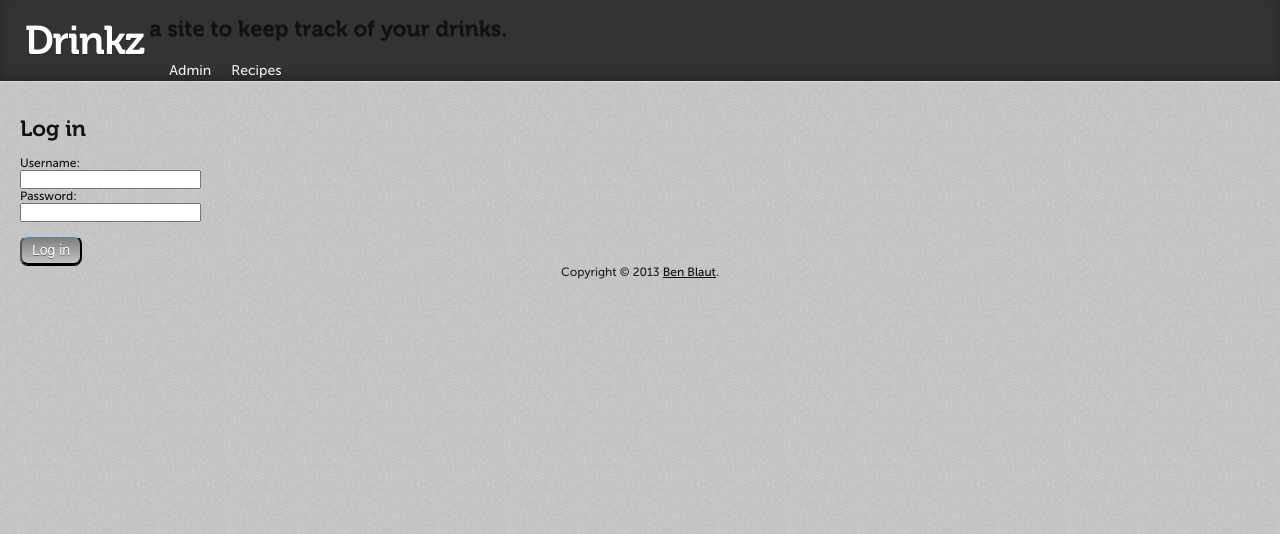
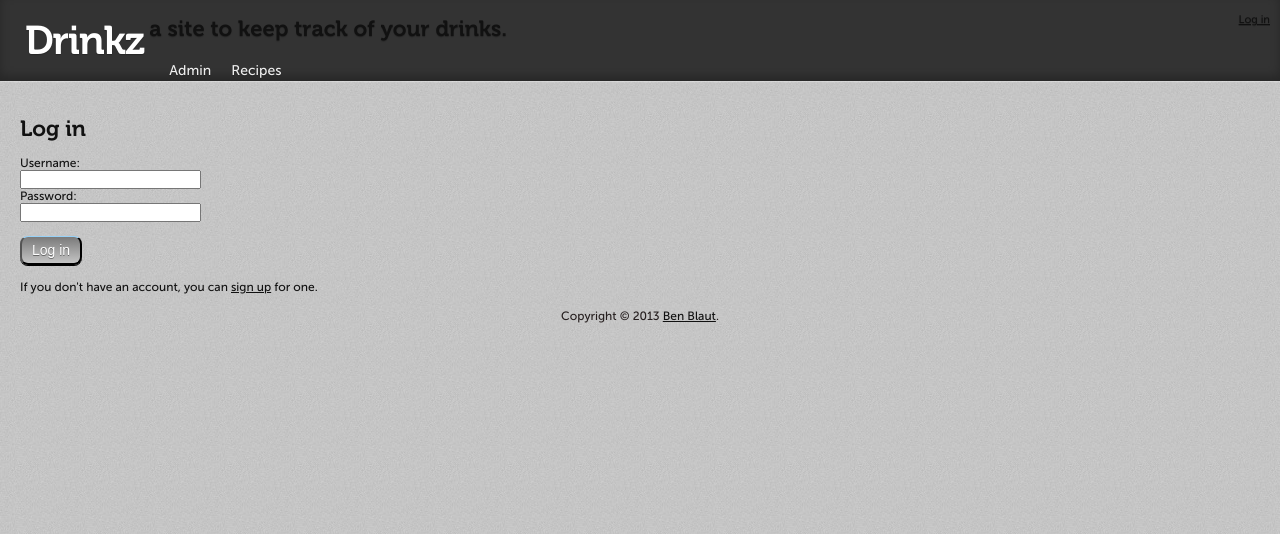
Before and after one commit to benblaut/drinkz_project, a Django app: template templates/registration/login.html in a window 1280 px wide. Shown: the top 534 px of the page. Run offline with Django 3.2, Linux system fonts and the light colour scheme; the template is opened without the code that fills it, so the values that code supplies are empty, except form fields; tables that the repository leaves empty hold one stand-in row (values such as "Sample post"); form fields are guessed from the names that the template uses.

Commit message:
user pages work better

```diff
--- a/drinkz_project/urls.py
+++ b/drinkz_project/urls.py
@@ -11,6 +11,10 @@ urlpatterns = patterns('',
     url(r'^$', 'drinkz_project.views.home', name='home'),
 
     url(r'^users/', include('registration.backends.default.urls')),
+
+    #url(r'^users/login/$', 'users.views.login'),
+
+    #url(r'^users/logout/$', 'users.views.logout'),
 
     # Uncomment the admin/doc line below to enable admin documentation:
     # url(r'^admin/doc/', include('django.contrib.admindocs.urls')),
--- a/static/css/base.css
+++ b/static/css/base.css
@@ -156,6 +156,15 @@ body {
   line-height: 14px;
   display: block;
   padding: 8px 15px;
+}
+
+#user-tools {
+    position: absolute;
+    top: 0;
+    right: 0;
+    padding: 1.2em 10px;
+    font-size: 11px;
+    text-align: right;
 }
 
 .secondary-navigation {
--- a/templates/base.html
+++ b/templates/base.html
@@ -22,6 +22,15 @@
           <li><a href="/recipes">Recipes</a></li>
         </ul>
       </div>
+      <div id="user-tools">
+        {% if user.is_authenticated %}
+        Logged in: {{ user.username }}
+        (<a href="{% url 'auth_logout' %}">Log out</a> |
+        <a href="{% url 'auth_password_change' %}">Change password</a>)
+        {% else %}
+        <a href="{% url 'auth_login' %}">Log in</a>
+        {% endif %}
+      </div>
     </div>
     <div id="wrapper" class="wat-cf">
       <div id="main">
--- a/templates/registration/login.html
+++ b/templates/registration/login.html
@@ -4,13 +4,16 @@
 
 {% block main %}
 
+{% if user.is_authenticated %}
+ <p>You're logged in. Log out.</p>
+{% else %}
 <h1>Log in</h1>
 
 {% if form.errors %}
 <p class="error">Please correct the errors below: {{ form.errors }}</p>
 {% endif %}
 
-<form method="post" action="?next={{ next|default:"/" }}">{% csrf_token %}
+<form method="post" action="?next={{ next|default:'/' }}">{% csrf_token %}
 <dl>
 <dt><label for="id_username">Username:</label>{% if form.username.errors %} <span class="error">{{ form.username.errors|join:", " }}</span>{% endif %}</dt>
 <dd>{{ form.username }}</dd>
@@ -20,9 +23,7 @@
 <br>
 <input type="submit" value="Log in" />
 </form>
-{% endblock %}
-
-{% block content-related %}
 <p>If you don't have an account, you can <a href="/user/register/">sign
 up</a> for one.
+{% endif %}
 {% endblock %}
```
Also changed, not shown: db.db.
